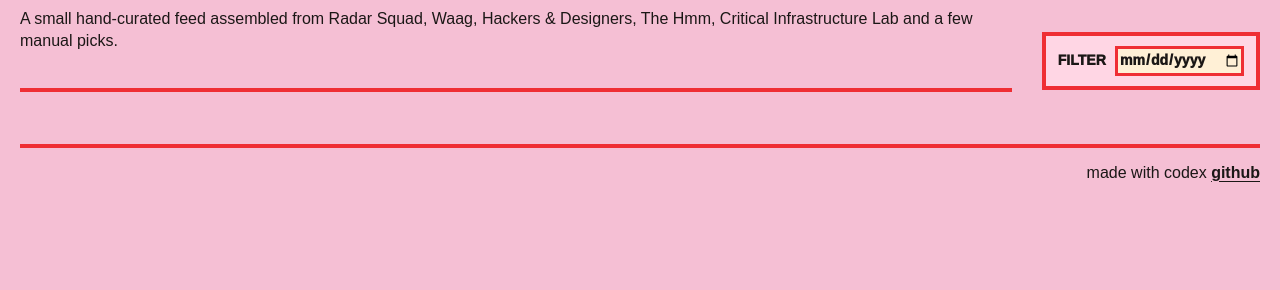
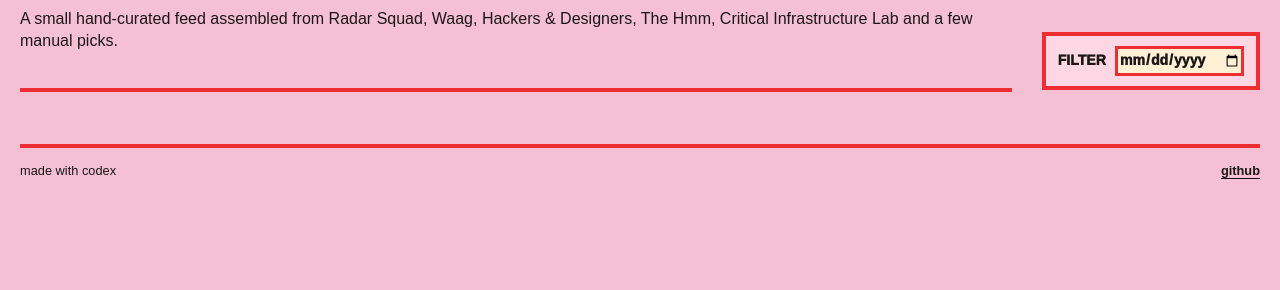
Before and after one commit to HeleenE/pruts-agenda, a Python web app: template templates/index.html in a window 1280 px wide. Shown: the part 327-617 px from the top of the page. Run offline with Jinja, Linux system fonts and the light colour scheme; the template is opened without the code that fills it, so the values that code supplies are empty.

Commit message:
Small design update

```diff
--- a/public/styles.css
+++ b/public/styles.css
@@ -384,8 +384,10 @@ h1 {
 }
 
 .site-footer {
+  display: flex;
+  justify-content: space-between;
   margin-bottom: 16px;
-  text-align: right;
+  font-size: 0.8rem;
 }
 
 @media (max-width: 980px) {
--- a/templates/index.html
+++ b/templates/index.html
@@ -64,7 +64,7 @@
     </main>
 
     <footer class="site-footer">
-      <span>made with codex <a href="https://github.com/HeleenE/pruts-agenda">github</a></span>
+      <span>made with codex</span><span><a href="https://github.com/HeleenE/pruts-agenda">github</a></span>
     </footer>
 
     <script src="site.js?v=20260808-2"></script>
```
